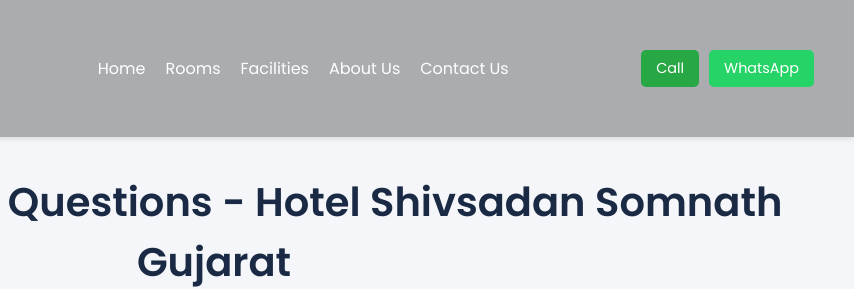
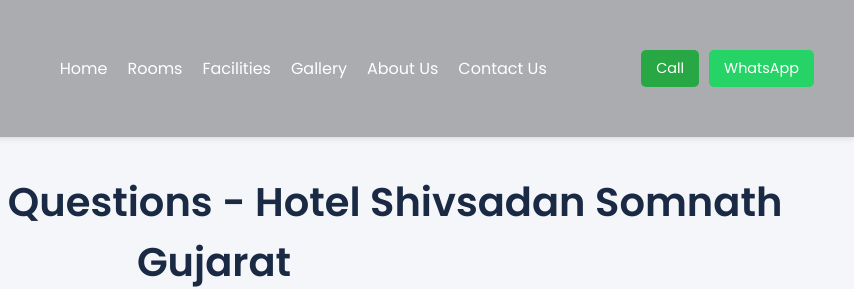
Before and after one commit to hotelkrishnay/shivsadan, a plain HTML site: page faqs.html in a window 1280 px wide. Shown: the top 289 px of the page, 426-1280 px from the left. Drawn offline with Linux system fonts and the light colour scheme; a script that the page names is missing.

Commit message:
Update faqs.html

```diff
--- a/faqs.html
+++ b/faqs.html
@@ -394,6 +394,7 @@
                 <a href="index.html">Home</a>
                 <a href="rooms.html">Rooms</a>
                 <a href="facilities.html">Facilities</a>
+              <a href="gallery.html" class="active">Gallery</a>
                 <a href="about.html">About Us</a>
                 <a href="contact.html">Contact Us</a>
             </div>
```
